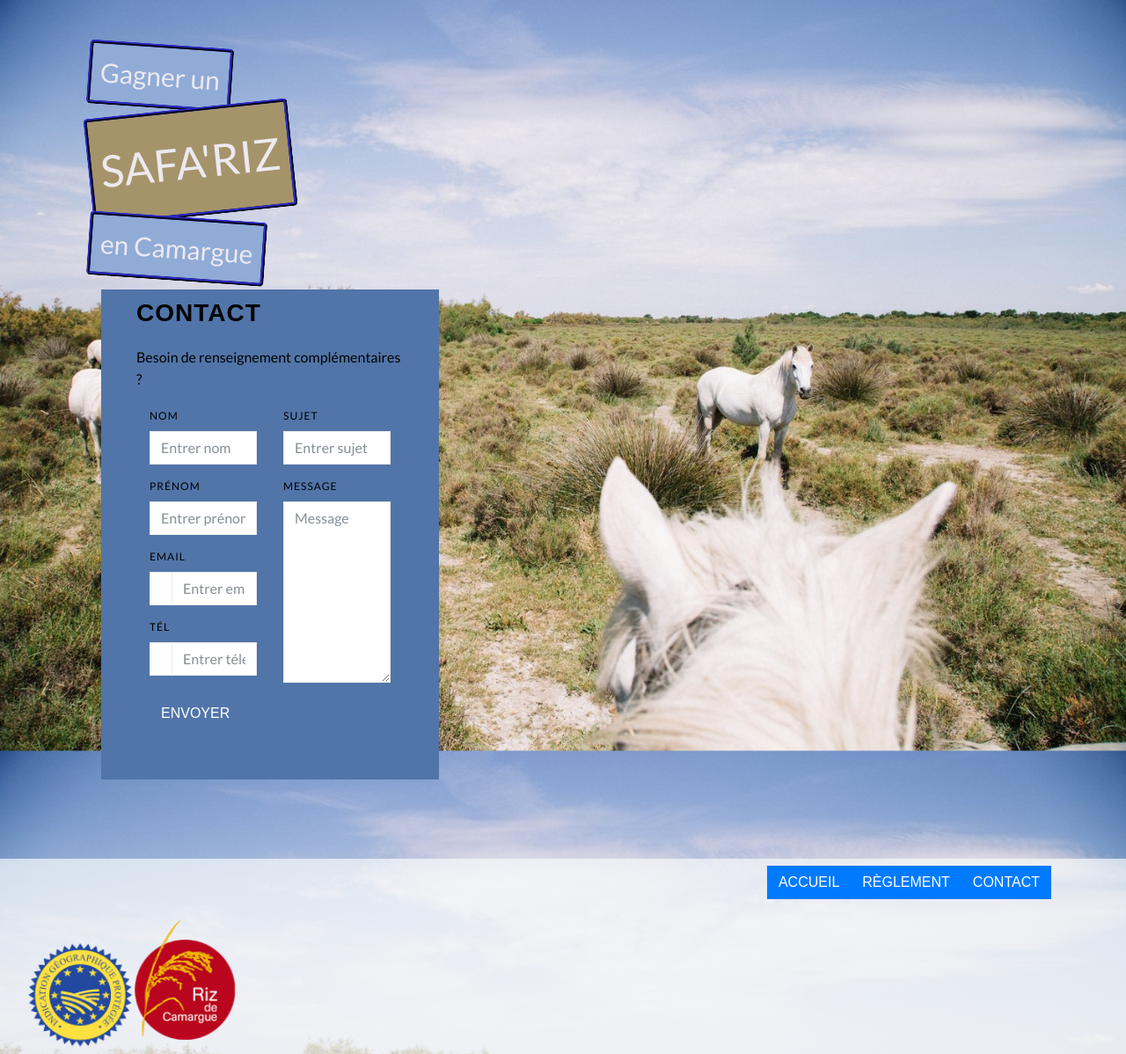
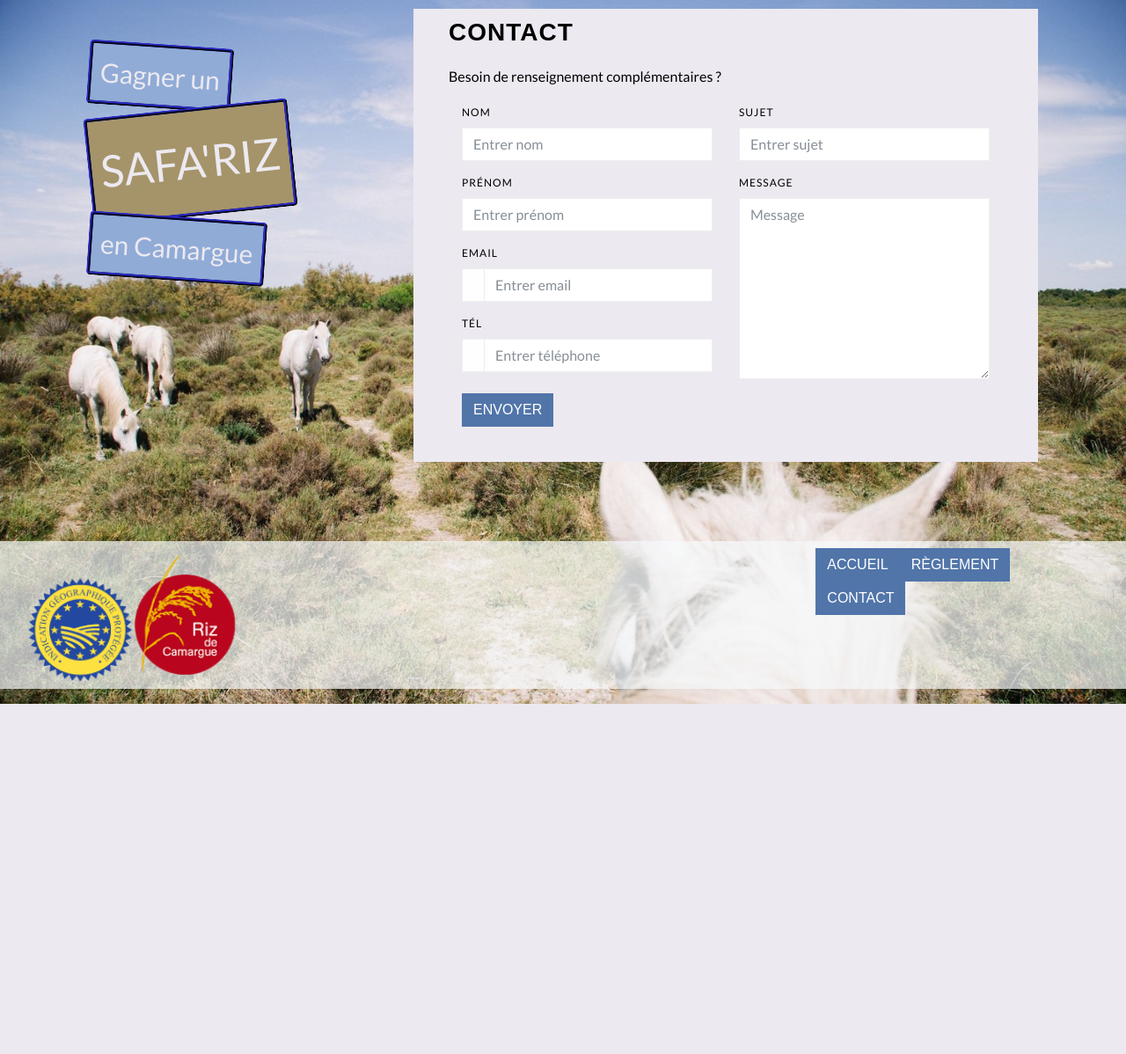
Before and after one commit to SpqzM/JeuSafaRiz, a PHP site: page /contact.php in a window 1280 px wide. Shown: the whole page at 88% size. After the commit the page ends 800 px from the top, so only its background shows below. Run offline with PHP 8.4, Linux system fonts and the light colour scheme.

Commit message:
modif header+footer

```diff
--- a/contact.php
+++ b/contact.php
@@ -1,14 +1,13 @@
+<?php include 'views/head.php'; ?>
+<div class="container">
+    <div class="row">
+        <header class='col-sm-4 col-md-4 col-lg-4'>
+            <div id="gagner">Gagner un</div>
+            <div id="safariz">SAFA'RIZ</div>
+            <div id="camargue">en Camargue</div>
+        </header>
 
-<?php
-
-include 'views/header.php';
-include 'views/head.php'; ?>
-                <section class="col-sm-8">
-                    <?php
-                    // put your code here for the contact
-                    ?>
-<div class="row">
-        <div class="col-md-7">
+        <div class="col-md-8">
             <div class="boxed-grey">
                 <form id="contact-form" method="post">
                     <h3>Contact</h3>
@@ -40,11 +39,11 @@
                         </div>
                         <div class="col-md-6">
                             <div class="form-group">
-		                <label for="sujet">Sujet</label>
+                                <label for="sujet">Sujet</label>
                                 <div class="input-group">
                                     <input type="text" class="form-control" id="sujet" placeholder="Entrer sujet" required="required" />
                                 </div>
-	                    </div>
+                            </div>
                             <div class="form-group">
                                 <label for="message">Message</label>
                                 <textarea name="message" id="message" class="form-control" rows="8" cols="30" required="required"
@@ -58,11 +57,8 @@
                     </div>
                 </form>
             </div>
-
-
         </div>
     </div>
-                </section>
-            </div>
-        </div>
-        <?php include 'views/footer.php'; ?>
+</div>
+</div>
+<?php include 'views/footer.php'; ?>
--- a/custom.css
+++ b/custom.css
@@ -85,13 +85,13 @@
 
 /* NAV */
 
-.navbar-nav {
-    text-align: right;
+.navbar {
+    margin-left: 3em;
 }
 
-.navbar > .container, .navbar > .container-fluid {
-    justify-content: flex-end;
-}
+/*.navbar > .container, .navbar > .container-fluid {
+    justify-content: flex-end;*/
+/*}*/
 
 .btn-lg {
     font-size: 2.25rem;
@@ -145,7 +145,7 @@
 /** Inscription **/
 
 .boxed-grey{
-    background-color: #5175A9;
+    background-color: #ECE9F0;
     padding: 10px 40px 40px;
     margin: 10px 0px 40px;
 }
--- a/index.php
+++ b/index.php
@@ -1,4 +1,5 @@
 <?php include './views/head.php'; ?>
+
 
      <div class="container">
         <header class="row center">
@@ -10,7 +11,7 @@
         </header>
         <section class="row">
             <div class='col-12 col-sm-12 col-md-12 col-lg-12 col-xl-12' id="button">
-                <a href="inscription.php" type="button" class="btn btn-primary btn-lg">JOUER</a>
+                <a href="inscription.php" type="button" class="btn btn-form btn-lg">JOUER</a>
             </div>
         </section>
      </div>
--- a/views/footer.php
+++ b/views/footer.php
@@ -1,13 +1,18 @@
 <footer class="container-fluid">
     <div class="row">
-              <div class='col-sm-12'>
-                  <?php include 'nav.php'; ?>
-              </div>
-            </div>
-            <div class="row">
-                <div class='col-sm-12'>
+
+        <div class='col-sm-8'>
             <img class="img-responsive" src="img/igp.png" alt="igp.png" />
             <img class="img-responsive" src="img/rdc.png" alt="rdc.png" />
+        </div>
+        <div class='col-sm-4'>
+            <nav class="navbar navbar-expand" role="navigation">
+                <ul class="nav navbar-nav">
+                    <li><a href="index.php" class="btn btn-form" role="button">Accueil</a></li>
+                    <li><a href="reglement.php" class="btn btn-form" role="button">Règlement</a></li>
+                    <li><a href="contact.php" class="btn btn-form" role="button">Contact</a></li>
+                </ul>
+            </nav>
         </div>
     </div>
 </footer>
--- a/views/header.php
+++ /dev/null
@@ -1,9 +0,0 @@
-
-<div class="container">
-        <div class="row">
-            <header class='col-sm-4'>
-                <div id="gagner">Gagner un</div>
-                <div id="safariz">SAFA'RIZ</div>
-                <div id="camargue">en Camargue</div>
-            </header>
-        </div>
--- a/views/nav.php
+++ /dev/null
@@ -1,10 +0,0 @@
-
-<nav class="navbar navbar-expand-lg" role="navigation">
-        <div class="container">
-                <ul class="nav navbar-nav">
-                    <li><a href="index.php" class="btn btn-primary" role="button">Accueil</a></li>
-                    <li><a href="reglement.php" class="btn btn-primary" role="button">Règlement</a></li>
-                    <li><a href="contact.php" class="btn btn-primary" role="button">Contact</a></li>
-                </ul>
-            </div>
-    </nav>
```
Also changed, not shown: inscription.php (+8 -1 lines), reglement.php (+11 -8 lines), resultat.php (+7 -0 lines). Lines whose indentation alone changed are shown as unchanged.
